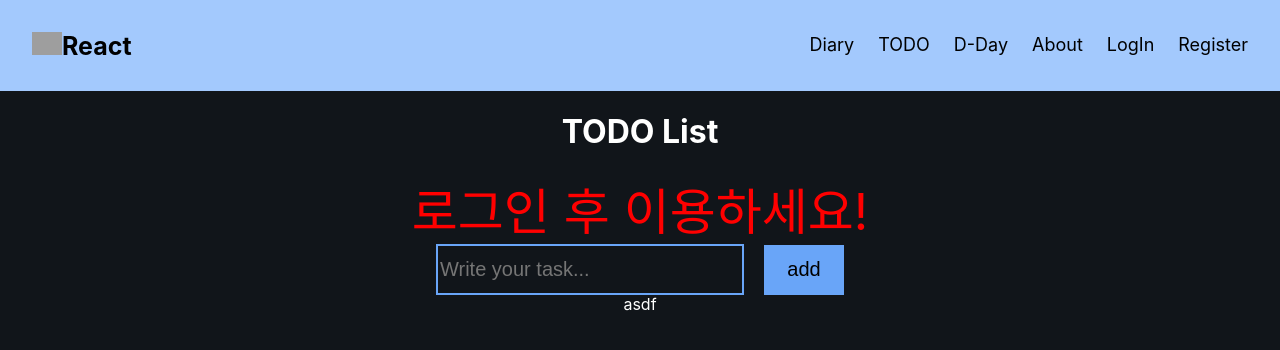
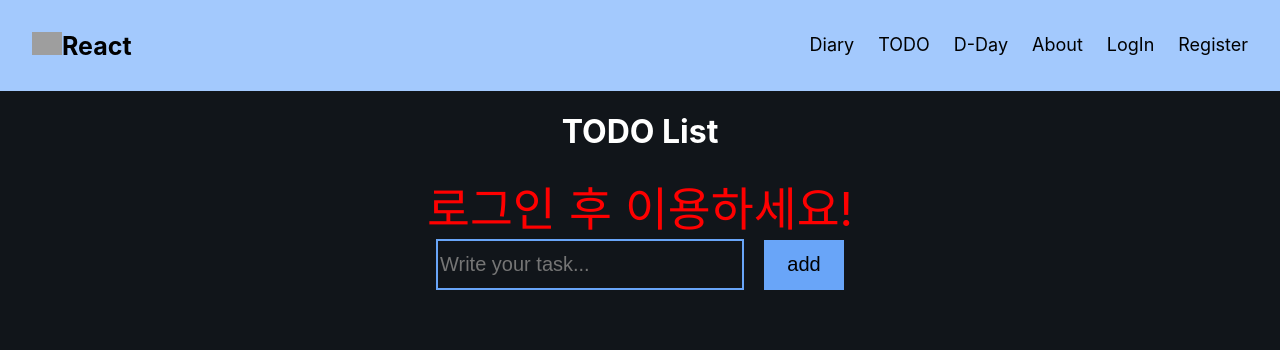
Before and after one commit to FarmBera/react_class_project, a React (Create React App) app: page /todo in a window 1280 px wide. Shown: the top 350 px of the page. Built offline with nearby package versions, Linux system fonts and the light colour scheme; grey boxes are pictures that could not be loaded.

Commit message:
todo login function

```diff
--- a/src/components/todo_new.js
+++ b/src/components/todo_new.js
@@ -9,19 +9,23 @@ export default function TodoNew(props) {
   // console.log(task);
   // console.log(tasks);
 
+  // 페이지 불러올 시,
   useEffect(() => {
     if (localStorage.getItem('localTasks')) {
       const storedList = JSON.parse(localStorage.getItem('localTasks'));
       setTasks(storedList);
     }
+    // console.log(props.isLogin);
   }, []);
 
+  // 오류 메시지
   const ErrMsg = props => {
     alert('로그인 후에 이용하세요!');
     console.log('로그인 후에 이용하세요!');
     return;
   };
 
+  // 작업 추가하기
   const addTask = event => {
     if (props.isLogin === 'false') {
       ErrMsg();
@@ -36,25 +40,29 @@ export default function TodoNew(props) {
     }
   };
 
+  // 삭제하기
   const DeleteContent = task => {
     const deleted = tasks.filter(t => t.id !== task.id);
     setTasks(deleted);
     localStorage.setItem('localTasks', JSON.stringify(deleted));
   };
 
+  // 모두 제거하기
   const clearContent = () => {
     setTasks([]);
     localStorage.removeItem('localTasks');
   };
 
+  // 경고 메시지 스타일
   const WarningStyle = styled.div`
     span {
+      font-size: 35pt;
       color: red;
     }
   `;
 
+  // 할 일 개수 보여주는 곳
   let badgeInfo = null;
-  // console.log(props.isLogin);
   if (props.isLogin === 'false') {
     badgeInfo = (
       <WarningStyle>
@@ -76,7 +84,7 @@ export default function TodoNew(props) {
             ? ` ${tasks.length} `
             : null}
         </span>
-      {/* <div className="badge">
+        {/* <div className="badge">
         해야 할 일이
         {!tasks.length ? (
           <span>없습니다.</span>
@@ -92,6 +100,8 @@ export default function TodoNew(props) {
       </div>
     );
   }
+
+  // Output area
   return (
     <div className="">
       <h1 className="title">TODO List</h1>
@@ -110,7 +120,7 @@ export default function TodoNew(props) {
         </button>
       </div>
       {props.isLogin === 'false' ? (
-        <div>asdf</div>
+        <div></div>
       ) : (
         tasks.map(task => (
           <React.Fragment key={task.id}>
@@ -119,7 +129,7 @@ export default function TodoNew(props) {
                 <button
                   className="custom-btn btn-3"
                   onClick={() => DeleteContent(task)}>
-                  <span>{/* 완료! */}</span>
+                  <span></span>
                 </button>
                 <span className="innertext fromLeft">{task.title}</span>
               </div>
@@ -127,7 +137,7 @@ export default function TodoNew(props) {
           </React.Fragment>
         ))
       )}
-      {!tasks.length ? null : (
+      {props.isLogin === 'false' || !tasks.length ? null : (
         <div className="item-bottom">
           <button className="body-clearBtn" onClick={() => clearContent()}>
             Clear
--- a/src/css/todo.css
+++ b/src/css/todo.css
@@ -52,11 +52,11 @@ body {
 .container-todo {
   margin: 0 auto;
   /* border: 3px solid #0ff; */
-  align-items: center;
   text-align: left;
   max-width: 700px;
   height: 100px;
   display: grid;
+  align-items: center;
   /* justify-content: center; */
   grid-template-columns: 1fr 4fr;
   /* grid-template-rows: repeat(1, 1fr); */
@@ -87,13 +87,12 @@ body {
   transition: 1s ease-in-out;
 }
 
+
+
+
 /* Custom Buttonnnnnnnnnnnnnnnnnnnnnnnn */
 /* Custom Buttonnnnnnnnnnnnnnnnnnnnnnnn */
 /* Custom Buttonnnnnnnnnnnnnnnnnnnnnnnn */
-/* Custom Buttonnnnnnnnnnnnnnnnnnnnnnnn */
-/* Custom Buttonnnnnnnnnnnnnnnnnnnnnnnn */
-/* Custom Buttonnnnnnnnnnnnnnnnnnnnnnnn */
-
 .custom-btn {
   justify-content: center;
   align-content: center;
@@ -202,7 +201,6 @@ body {
 
 .btn-3 span:hover:after {
   width: 100%;
-  /* content: "완료!"; */
 }
 
 
```
